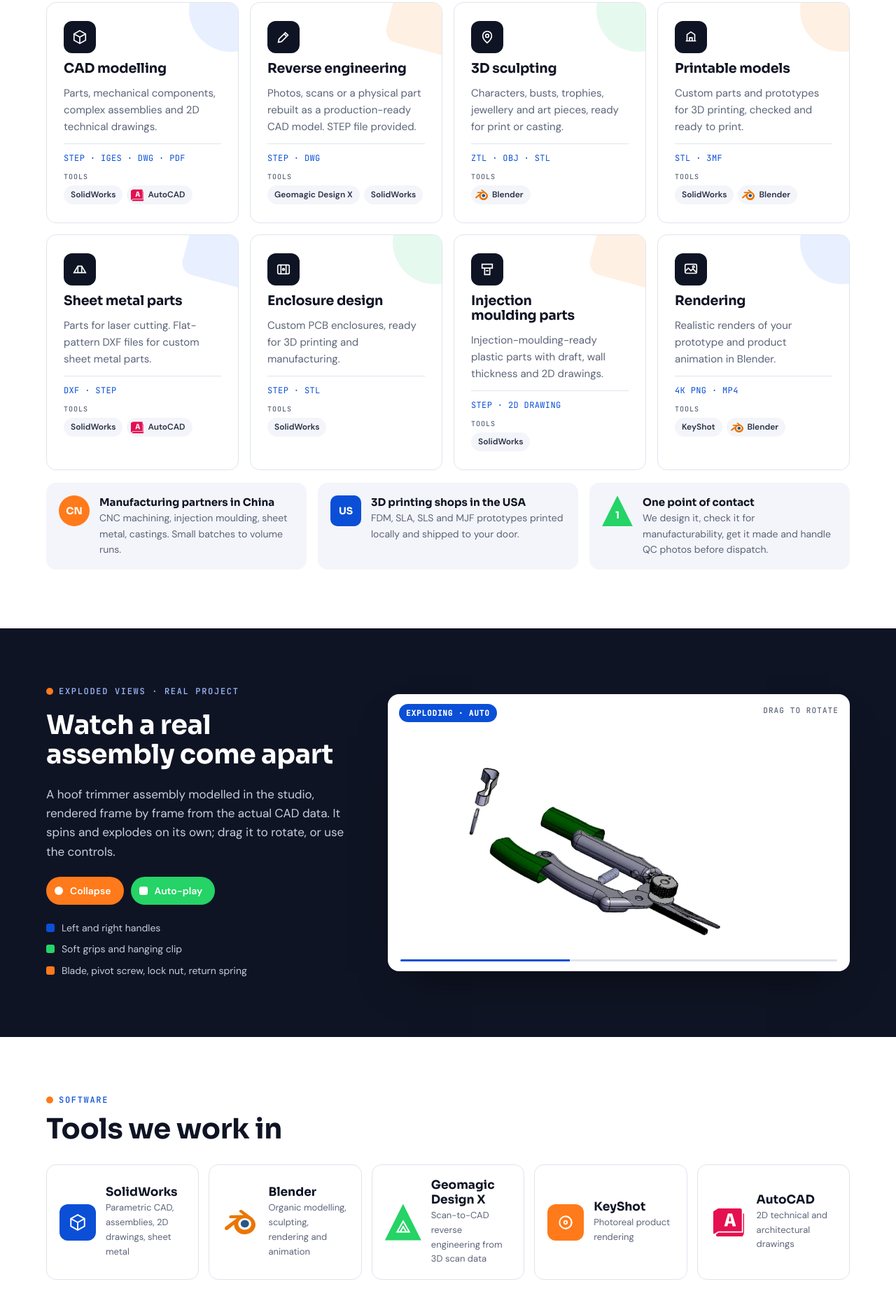
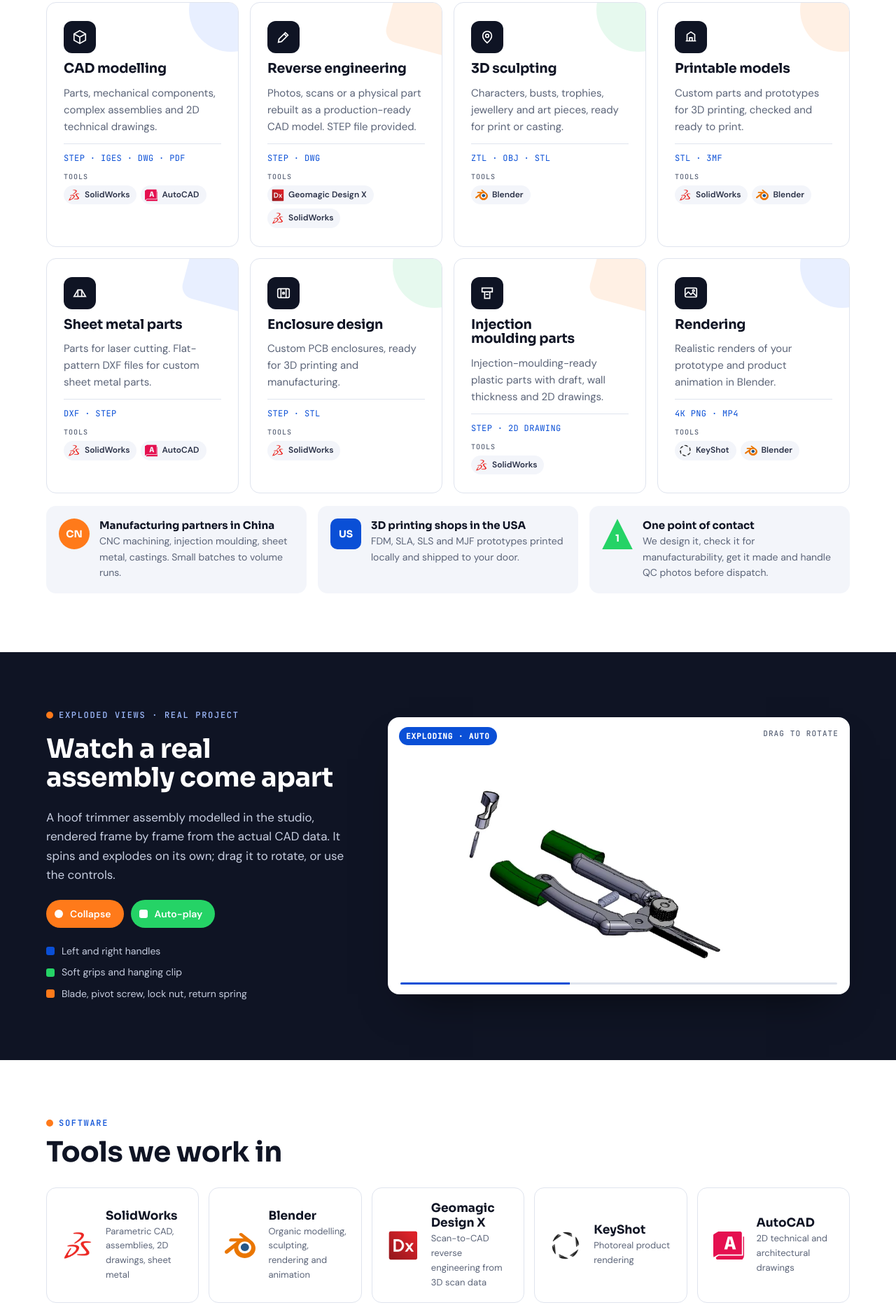
Before and after one commit to officialmodelcraft3d-maker/officialmodelcraft3d-maker.github.io, a website: page preview.html in a window 1280 px wide. Shown: the part 1362-3227 px from the top of the page at 70% size. Drawn offline with Linux system fonts and the light colour scheme.

Commit message:
Official SolidWorks, KeyShot and Geomagic Design X logos across service cards and tools
Co-Authored-By: Claude Opus 5.5 <noreply@anthropic.com>
Claude-Session: https://claude.ai/code/session_01PoPjZCRvwGvdFbpc5E93KY

```diff
--- a/preview.html
+++ b/preview.html
@@ -393,14 +393,14 @@ footer{background:var(--ink);color:#aab3c8;padding-block:52px 32px;font-size:14p
         <h3>CAD modelling</h3>
         <p>Parts, mechanical components, complex assemblies and 2D technical drawings.</p>
         <div class="fmt">STEP · IGES · DWG · PDF</div>
-        <div class="tools-used"><span class="tu-l">Tools</span><span class="tchip"><img src="img/software/solidworks.svg" alt="" width="18" height="18" onerror="if(!this.dataset.t){this.dataset.t=1;this.src=this.src.replace('.svg','.png')}else{this.remove()}">SolidWorks</span><span class="tchip"><img src="img/software/autocad.svg" alt="" width="18" height="18" onerror="if(!this.dataset.t){this.dataset.t=1;this.src=this.src.replace('.svg','.png')}else{this.remove()}">AutoCAD</span></div>
+        <div class="tools-used"><span class="tu-l">Tools</span><span class="tchip"><img src="img/software/solidworks.png" alt="" width="18" height="18" onerror="if(!this.dataset.t){this.dataset.t=1;this.src=this.src.replace('.svg','.png')}else{this.remove()}">SolidWorks</span><span class="tchip"><img src="img/software/autocad.svg" alt="" width="18" height="18" onerror="if(!this.dataset.t){this.dataset.t=1;this.src=this.src.replace('.svg','.png')}else{this.remove()}">AutoCAD</span></div>
       </article>
       <article class="card">
         <div class="ico"><svg width="22" height="22" viewBox="0 0 24 24" fill="none" stroke="currentColor" stroke-width="1.8"><path d="M4 20l5-1 10-10-4-4L5 15l-1 5Z"/><path d="M13 7l4 4"/></svg></div>
         <h3>Reverse engineering</h3>
         <p>Photos, scans or a physical part rebuilt as a production-ready CAD model. STEP file provided.</p>
         <div class="fmt">STEP · DWG</div>
-        <div class="tools-used"><span class="tu-l">Tools</span><span class="tchip"><img src="img/software/geomagic.svg" alt="" width="18" height="18" onerror="if(!this.dataset.t){this.dataset.t=1;this.src=this.src.replace('.svg','.png')}else{this.remove()}">Geomagic Design X</span><span class="tchip"><img src="img/software/solidworks.svg" alt="" width="18" height="18" onerror="if(!this.dataset.t){this.dataset.t=1;this.src=this.src.replace('.svg','.png')}else{this.remove()}">SolidWorks</span></div>
+        <div class="tools-used"><span class="tu-l">Tools</span><span class="tchip"><img src="img/software/geomagic.png" alt="" width="18" height="18" onerror="if(!this.dataset.t){this.dataset.t=1;this.src=this.src.replace('.svg','.png')}else{this.remove()}">Geomagic Design X</span><span class="tchip"><img src="img/software/solidworks.png" alt="" width="18" height="18" onerror="if(!this.dataset.t){this.dataset.t=1;this.src=this.src.replace('.svg','.png')}else{this.remove()}">SolidWorks</span></div>
       </article>
       <article class="card">
         <div class="ico"><svg width="22" height="22" viewBox="0 0 24 24" fill="none" stroke="currentColor" stroke-width="1.8"><path d="M12 3c4 0 7 3 7 7 0 5-7 11-7 11S5 15 5 10c0-4 3-7 7-7Z"/><circle cx="12" cy="10" r="2.5"/></svg></div>
@@ -414,35 +414,35 @@ footer{background:var(--ink);color:#aab3c8;padding-block:52px 32px;font-size:14p
         <h3>Printable models</h3>
         <p>Custom parts and prototypes for 3D printing, checked and ready to print.</p>
         <div class="fmt">STL · 3MF</div>
-        <div class="tools-used"><span class="tu-l">Tools</span><span class="tchip"><img src="img/software/solidworks.svg" alt="" width="18" height="18" onerror="if(!this.dataset.t){this.dataset.t=1;this.src=this.src.replace('.svg','.png')}else{this.remove()}">SolidWorks</span><span class="tchip"><img src="img/software/blender.svg" alt="" width="18" height="18" onerror="if(!this.dataset.t){this.dataset.t=1;this.src=this.src.replace('.svg','.png')}else{this.remove()}">Blender</span></div>
+        <div class="tools-used"><span class="tu-l">Tools</span><span class="tchip"><img src="img/software/solidworks.png" alt="" width="18" height="18" onerror="if(!this.dataset.t){this.dataset.t=1;this.src=this.src.replace('.svg','.png')}else{this.remove()}">SolidWorks</span><span class="tchip"><img src="img/software/blender.svg" alt="" width="18" height="18" onerror="if(!this.dataset.t){this.dataset.t=1;this.src=this.src.replace('.svg','.png')}else{this.remove()}">Blender</span></div>
       </article>
       <article class="card">
         <div class="ico"><svg width="22" height="22" viewBox="0 0 24 24" fill="none" stroke="currentColor" stroke-width="1.8"><path d="M3 17 9 7h6l6 10Z"/><path d="M9 7v10M15 7v10"/></svg></div>
         <h3>Sheet metal parts</h3>
         <p>Parts for laser cutting. Flat-pattern DXF files for custom sheet metal parts.</p>
         <div class="fmt">DXF · STEP</div>
-        <div class="tools-used"><span class="tu-l">Tools</span><span class="tchip"><img src="img/software/solidworks.svg" alt="" width="18" height="18" onerror="if(!this.dataset.t){this.dataset.t=1;this.src=this.src.replace('.svg','.png')}else{this.remove()}">SolidWorks</span><span class="tchip"><img src="img/software/autocad.svg" alt="" width="18" height="18" onerror="if(!this.dataset.t){this.dataset.t=1;this.src=this.src.replace('.svg','.png')}else{this.remove()}">AutoCAD</span></div>
+        <div class="tools-used"><span class="tu-l">Tools</span><span class="tchip"><img src="img/software/solidworks.png" alt="" width="18" height="18" onerror="if(!this.dataset.t){this.dataset.t=1;this.src=this.src.replace('.svg','.png')}else{this.remove()}">SolidWorks</span><span class="tchip"><img src="img/software/autocad.svg" alt="" width="18" height="18" onerror="if(!this.dataset.t){this.dataset.t=1;this.src=this.src.replace('.svg','.png')}else{this.remove()}">AutoCAD</span></div>
       </article>
       <article class="card">
         <div class="ico"><svg width="22" height="22" viewBox="0 0 24 24" fill="none" stroke="currentColor" stroke-width="1.8"><rect x="3" y="5" width="18" height="14" rx="2"/><path d="M8 5v14M16 5v14"/><circle cx="12" cy="12" r="1.5"/></svg></div>
         <h3>Enclosure design</h3>
         <p>Custom PCB enclosures, ready for 3D printing and manufacturing.</p>
         <div class="fmt">STEP · STL</div>
-        <div class="tools-used"><span class="tu-l">Tools</span><span class="tchip"><img src="img/software/solidworks.svg" alt="" width="18" height="18" onerror="if(!this.dataset.t){this.dataset.t=1;this.src=this.src.replace('.svg','.png')}else{this.remove()}">SolidWorks</span></div>
+        <div class="tools-used"><span class="tu-l">Tools</span><span class="tchip"><img src="img/software/solidworks.png" alt="" width="18" height="18" onerror="if(!this.dataset.t){this.dataset.t=1;this.src=this.src.replace('.svg','.png')}else{this.remove()}">SolidWorks</span></div>
       </article>
       <article class="card">
         <div class="ico"><svg width="22" height="22" viewBox="0 0 24 24" fill="none" stroke="currentColor" stroke-width="1.8"><path d="M4 4h16v6H4z"/><path d="M8 10v10h8V10"/><path d="M10 14h4"/></svg></div>
         <h3>Injection moulding parts</h3>
         <p>Injection-moulding-ready plastic parts with draft, wall thickness and 2D drawings.</p>
         <div class="fmt">STEP · 2D DRAWING</div>
-        <div class="tools-used"><span class="tu-l">Tools</span><span class="tchip"><img src="img/software/solidworks.svg" alt="" width="18" height="18" onerror="if(!this.dataset.t){this.dataset.t=1;this.src=this.src.replace('.svg','.png')}else{this.remove()}">SolidWorks</span></div>
+        <div class="tools-used"><span class="tu-l">Tools</span><span class="tchip"><img src="img/software/solidworks.png" alt="" width="18" height="18" onerror="if(!this.dataset.t){this.dataset.t=1;this.src=this.src.replace('.svg','.png')}else{this.remove()}">SolidWorks</span></div>
       </article>
       <article class="card">
         <div class="ico"><svg width="22" height="22" viewBox="0 0 24 24" fill="none" stroke="currentColor" stroke-width="1.8"><rect x="3" y="4" width="18" height="14" rx="2"/><path d="M3 15l5-5 4 4 3-3 6 6"/><circle cx="16" cy="8" r="1.5"/></svg></div>
         <h3>Rendering</h3>
         <p>Realistic renders of your prototype and product animation in Blender.</p>
         <div class="fmt">4K PNG · MP4</div>
-        <div class="tools-used"><span class="tu-l">Tools</span><span class="tchip"><img src="img/software/keyshot.svg" alt="" width="18" height="18" onerror="if(!this.dataset.t){this.dataset.t=1;this.src=this.src.replace('.svg','.png')}else{this.remove()}">KeyShot</span><span class="tchip"><img src="img/software/blender.svg" alt="" width="18" height="18" onerror="if(!this.dataset.t){this.dataset.t=1;this.src=this.src.replace('.svg','.png')}else{this.remove()}">Blender</span></div>
+        <div class="tools-used"><span class="tu-l">Tools</span><span class="tchip"><img src="img/software/keyshot.png" alt="" width="18" height="18" onerror="if(!this.dataset.t){this.dataset.t=1;this.src=this.src.replace('.svg','.png')}else{this.remove()}">KeyShot</span><span class="tchip"><img src="img/software/blender.svg" alt="" width="18" height="18" onerror="if(!this.dataset.t){this.dataset.t=1;this.src=this.src.replace('.svg','.png')}else{this.remove()}">Blender</span></div>
       </article>
     </div>
     <div class="mfg">
@@ -487,10 +487,10 @@ footer{background:var(--ink);color:#aab3c8;padding-block:52px 32px;font-size:14p
       <h2 id="software-h">Tools we work in</h2>
     </div>
     <div class="tools">
-      <div class="tool"><img class="tool-logo" src="img/software/solidworks.svg" alt="SolidWorks logo" onerror="if(!this.dataset.t){this.dataset.t=1;this.src=this.src.replace('.svg','.png')}else{this.remove()}"><i class="b"><svg width="26" height="26" viewBox="0 0 24 24" fill="none" stroke="currentColor" stroke-width="1.8"><path d="M12 2 3 7v10l9 5 9-5V7l-9-5Z"/><path d="M3 7l9 5 9-5M12 12v10"/></svg></i><div><b>SolidWorks</b><span>Parametric CAD, assemblies, 2D drawings, sheet metal</span></div></div>
+      <div class="tool"><img class="tool-logo" src="img/software/solidworks.png" alt="SolidWorks logo" onerror="if(!this.dataset.t){this.dataset.t=1;this.src=this.src.replace('.svg','.png')}else{this.remove()}"><i class="b"><svg width="26" height="26" viewBox="0 0 24 24" fill="none" stroke="currentColor" stroke-width="1.8"><path d="M12 2 3 7v10l9 5 9-5V7l-9-5Z"/><path d="M3 7l9 5 9-5M12 12v10"/></svg></i><div><b>SolidWorks</b><span>Parametric CAD, assemblies, 2D drawings, sheet metal</span></div></div>
       <div class="tool"><img class="tool-logo" src="img/software/blender.svg" alt="Blender logo" onerror="if(!this.dataset.t){this.dataset.t=1;this.src=this.src.replace('.svg','.png')}else{this.remove()}"><i class="o"><svg width="26" height="26" viewBox="0 0 24 24" fill="none" stroke="currentColor" stroke-width="1.8"><circle cx="12" cy="12" r="9"/><circle cx="12" cy="12" r="3.5"/><path d="M12 3v5.5M3 12h5.5"/></svg></i><div><b>Blender</b><span>Organic modelling, sculpting, rendering and animation</span></div></div>
-      <div class="tool"><img class="tool-logo" src="img/software/geomagic.svg" alt="Geomagic Design X logo" onerror="if(!this.dataset.t){this.dataset.t=1;this.src=this.src.replace('.svg','.png')}else{this.remove()}"><i class="g"><svg width="26" height="26" viewBox="0 0 24 24" fill="none" stroke="currentColor" stroke-width="1.8"><path d="M4 18 12 4l8 14Z"/><path d="M8 18l4-7 4 7"/></svg></i><div><b>Geomagic Design X</b><span>Scan-to-CAD reverse engineering from 3D scan data</span></div></div>
-      <div class="tool"><img class="tool-logo" src="img/software/keyshot.svg" alt="KeyShot logo" onerror="if(!this.dataset.t){this.dataset.t=1;this.src=this.src.replace('.svg','.png')}else{this.remove()}"><i class="o" style="border-radius:12px"><svg width="26" height="26" viewBox="0 0 24 24" fill="none" stroke="currentColor" stroke-width="1.8"><circle cx="12" cy="12" r="8"/><path d="M12 4a8 8 0 0 1 0 16"/><circle cx="12" cy="12" r="2"/></svg></i><div><b>KeyShot</b><span>Photoreal product rendering</span></div></div>
+      <div class="tool"><img class="tool-logo" src="img/software/geomagic.png" alt="Geomagic Design X logo" onerror="if(!this.dataset.t){this.dataset.t=1;this.src=this.src.replace('.svg','.png')}else{this.remove()}"><i class="g"><svg width="26" height="26" viewBox="0 0 24 24" fill="none" stroke="currentColor" stroke-width="1.8"><path d="M4 18 12 4l8 14Z"/><path d="M8 18l4-7 4 7"/></svg></i><div><b>Geomagic Design X</b><span>Scan-to-CAD reverse engineering from 3D scan data</span></div></div>
+      <div class="tool"><img class="tool-logo" src="img/software/keyshot.png" alt="KeyShot logo" onerror="if(!this.dataset.t){this.dataset.t=1;this.src=this.src.replace('.svg','.png')}else{this.remove()}"><i class="o" style="border-radius:12px"><svg width="26" height="26" viewBox="0 0 24 24" fill="none" stroke="currentColor" stroke-width="1.8"><circle cx="12" cy="12" r="8"/><path d="M12 4a8 8 0 0 1 0 16"/><circle cx="12" cy="12" r="2"/></svg></i><div><b>KeyShot</b><span>Photoreal product rendering</span></div></div>
       <div class="tool"><img class="tool-logo" src="img/software/autocad.svg" alt="AutoCAD logo" onerror="if(!this.dataset.t){this.dataset.t=1;this.src=this.src.replace('.svg','.png')}else{this.remove()}"><i class="k"><svg width="26" height="26" viewBox="0 0 24 24" fill="none" stroke="currentColor" stroke-width="1.8"><rect x="3" y="3" width="18" height="18" rx="2"/><path d="M3 9h18M9 3v18"/></svg></i><div><b>AutoCAD</b><span>2D technical and architectural drawings</span></div></div>
     </div>
   </div>
```
Also changed, not shown: public/index.html (+10 -10 lines), public/img/software/geomagic.png (added), public/img/software/keyshot-wordmark.svg (added), public/img/software/keyshot.png (added), public/img/software/solidworks-wordmark.svg (added), public/img/software/solidworks.png (added).
